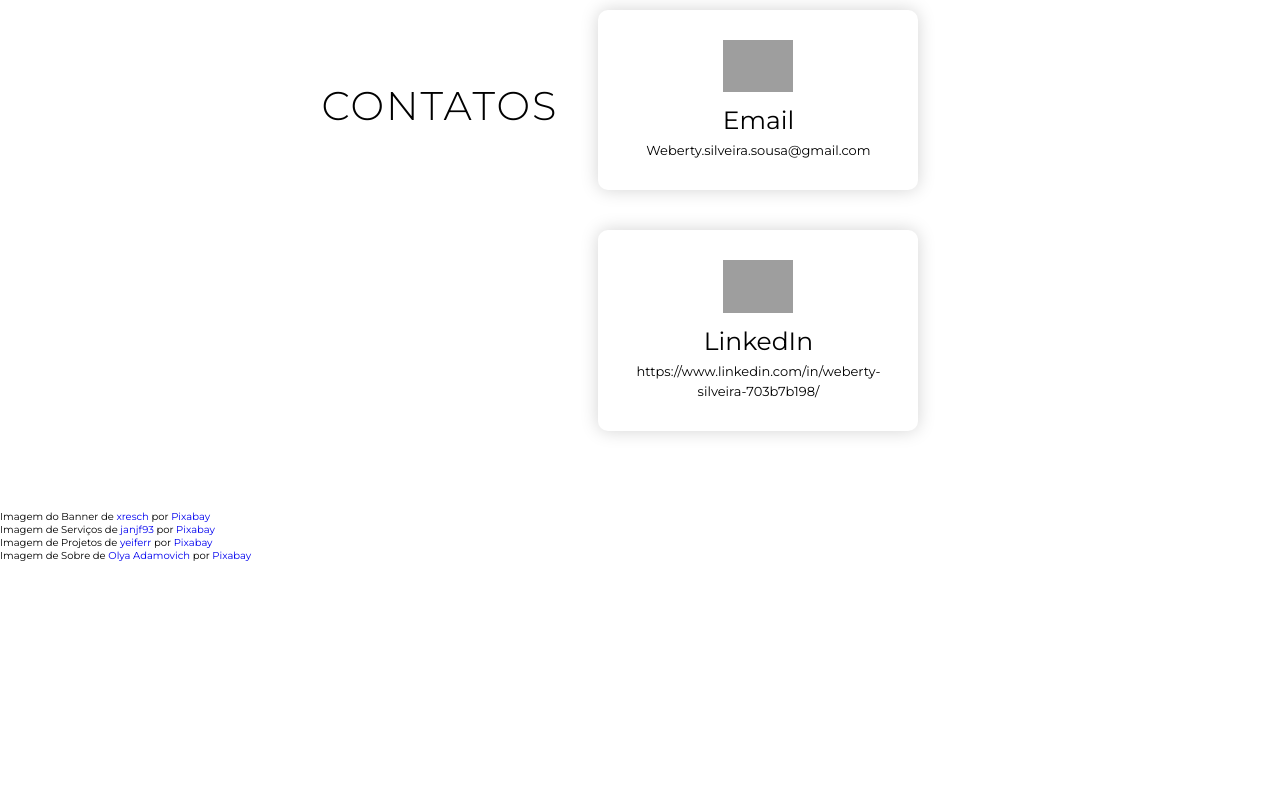
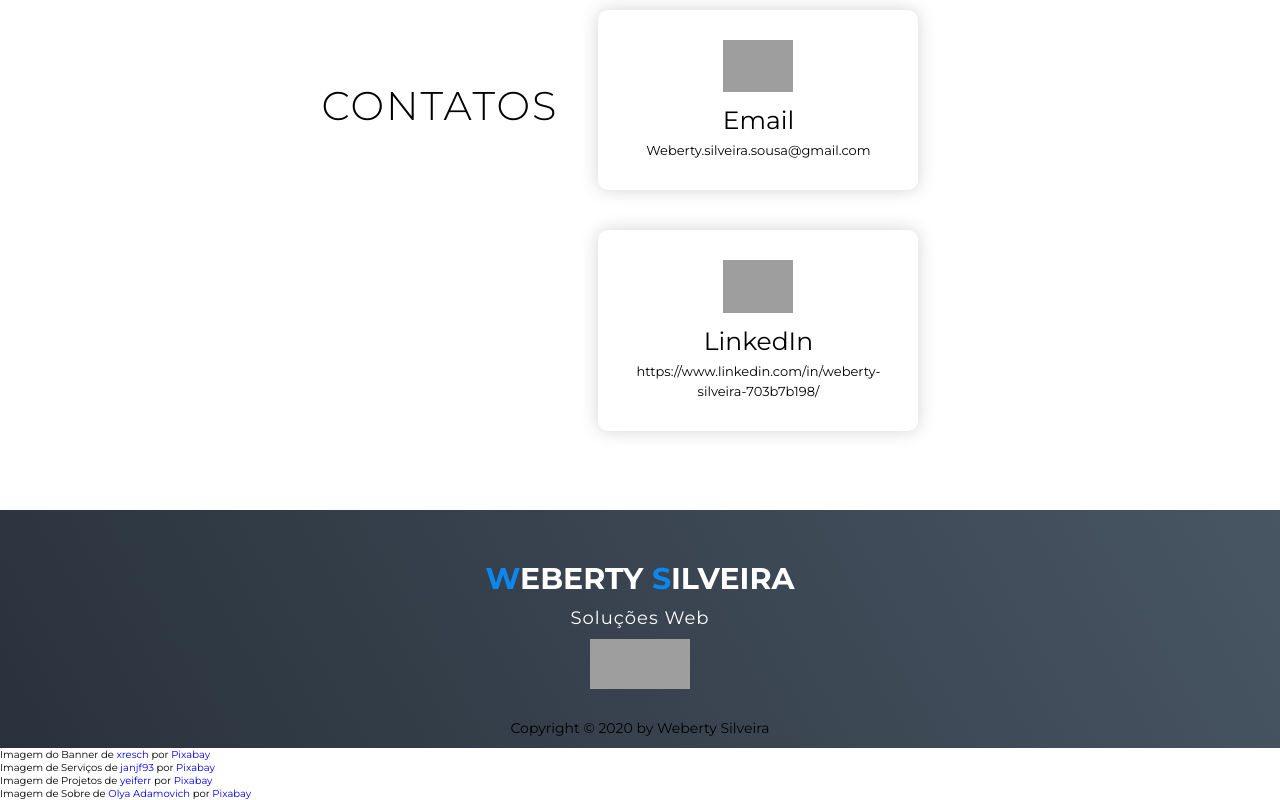
Before and after one commit to WebertySilveira/Portfolio, a plain HTML site: page index.html in a window 1280 px wide. Shown: the part 9669-10469 px from the top of the page. Before the commit the page ends 10231 px from the top, so only its background shows below. Drawn offline with Linux system fonts and the light colour scheme; grey boxes are pictures that could not be loaded.

Commit message:
Footer Section

```diff
--- a/index.html
+++ b/index.html
@@ -236,8 +236,32 @@
     <!--END CONTACT SECTION-->
 
 
+    <!--END FOOTER SECTION-->
+    <section id="footer">
+        <div class="footer container">
+            <div class="brand">
+                <h1><span>W</span>EBERTY <span>S</span>ILVEIRA</h1>
+            </div>
+            <h2>Soluções Web</h2>
 
+            <div class="social-icon">
+                <div class="social-item">
+                    <a href="">
+                        <img src="https://img.icons8.com/nolan/50/facebook-new.png"/>
+                    </a>
+                </div>
 
+                <div class="social-item">
+                    <a href="">
+                        <img src="https://img.icons8.com/nolan/64/instagram-new.png"/>
+                    </a>
+                </div>
+            </div>
+
+            <p>Copyright © 2020 by Weberty Silveira</p>
+        </div>
+    </section>
+    <!--FOOTER SECTION-->
 
     <footer>
         Imagem do Banner de <a
--- a/style.css
+++ b/style.css
@@ -39,7 +39,14 @@ p{
     letter-spacing: .2rem;
     text-align: center;
 }
-
+.brand h1{
+    font-size: 3rem;
+    text-transform: uppercase;
+    color: white;
+}
+.brand h1 span{
+    color: #0C87EF;
+}
 
 
 
@@ -384,8 +391,46 @@ p{
     line-height: 2rem;
     font-weight: 500;
 }
+/*END CONTACT SECTION*/
 
-/*END CONTACT SECTION*/
+
+
+
+
+/*END FOOTER SECTION*/
+#footer{
+    background-image: linear-gradient(60deg, #29323c 0%, #485563 100%);
+}
+#footer .footer{
+    min-height: 200px;
+    flex-direction: column;
+    padding-top: 50px;
+    padding-bottom: 10px;
+}
+#footer h2{
+    color: white;
+    font-weight: 500;
+    font-size: 1.8rem;
+    letter-spacing: .1rem;
+    margin-top: 10px;
+    margin-bottom: 10px;
+}
+#footer .social-icon{
+    display: flex;
+    margin-bottom: 30px;
+}
+#footer .social-item{
+    height: 50px;
+    width: 50px;
+    margin-bottom: 0 5px;
+}
+#footer .social-item img{
+    filter: grayscale(1);
+}
+#footer .social-item img:hover{
+    filter: grayscale(0);
+}
+/*END FOOTER SECTION*/
 
 
 
```
